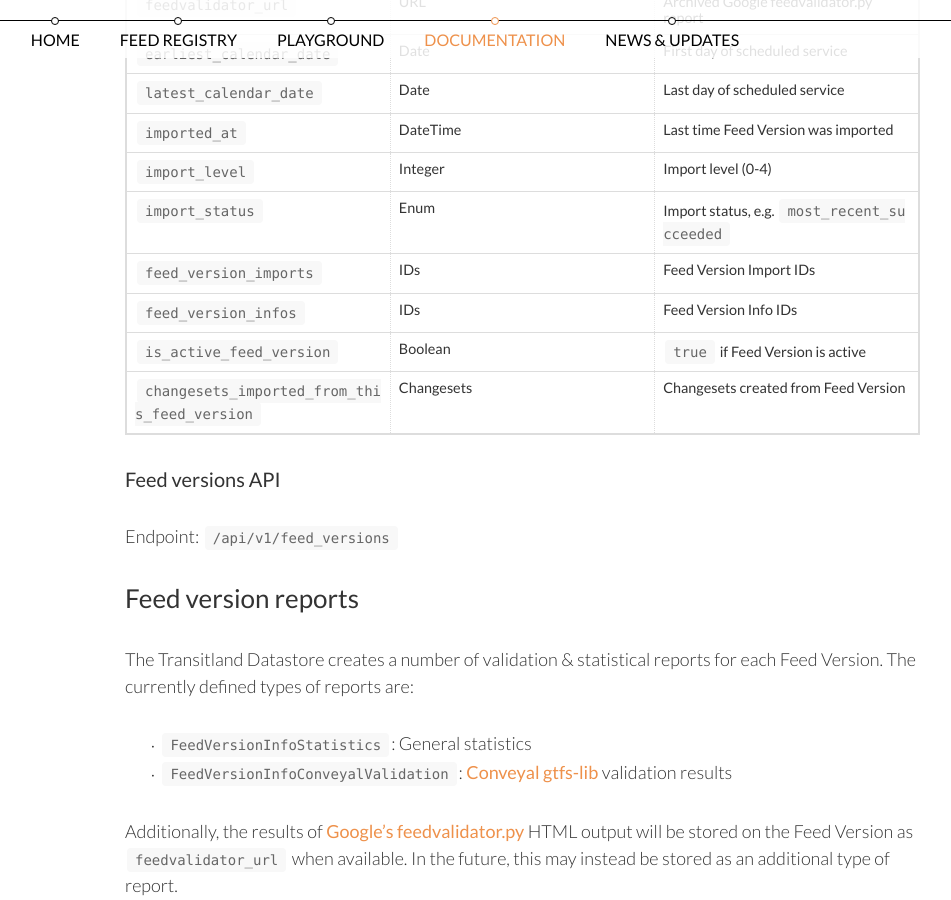
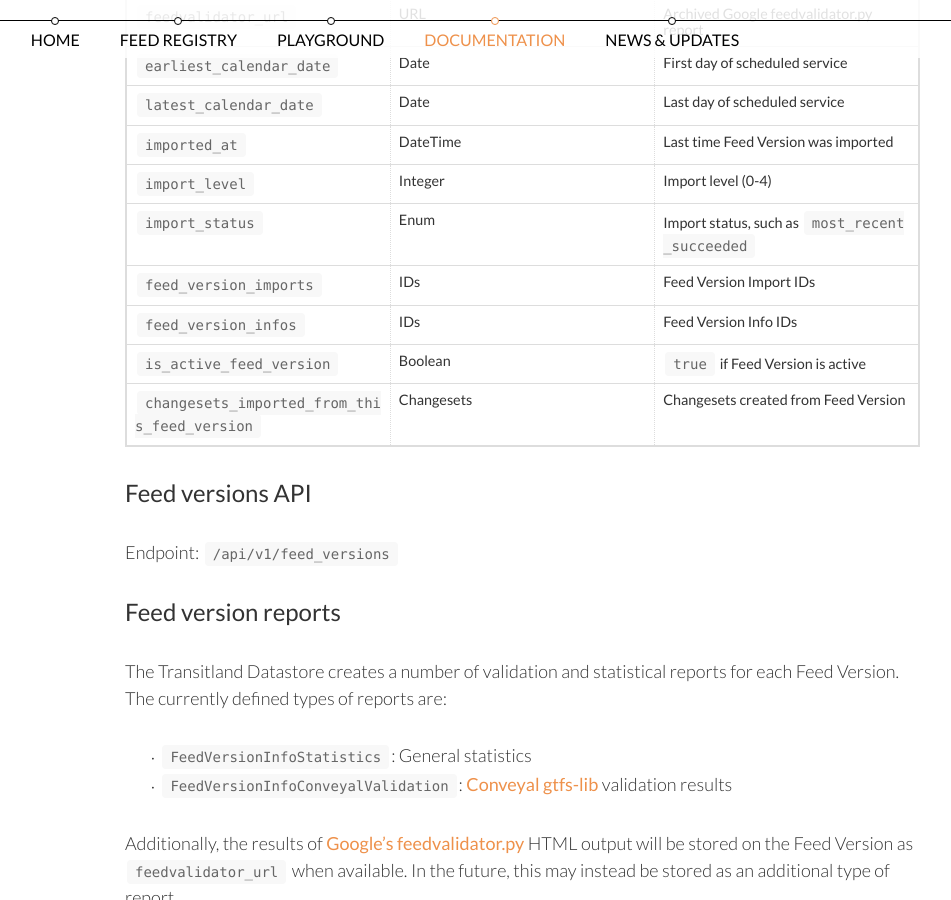
Before and after one commit to transitland/www-transit-land, a Jekyll site: the page built from documentation/datastore/feeds.md, in a window 1280 px wide and 900 px high, scrolled down 2186 px. Shown: the whole window, without its empty margins (255-1206 px from the left). Built offline with Jekyll 4.4.1, drawn with Linux system fonts in a browser that asks for light colours; nearby versions of some CDN libraries; some of the changed text lies outside the part shown.

Commit message:
fix extra comma, spell out and, reduce # in headings

```diff
--- a/documentation/datastore/feeds.md
+++ b/documentation/datastore/feeds.md
@@ -7,9 +7,9 @@ Transitland is built on publicly available GTFS data contributed by our user com
 
 ## Feeds
 
-A Feed represents a unique GTFS data source. Each Feed has a URL to a publicly accessible GTFS archive, a mapping of GTFS `agency_id` values to Transitland Operators, and the geographic extent of the Feed, the details of the Feed's license.
+A Feed represents a unique GTFS data source. Each Feed has a URL to a publicly accessible GTFS archive, a mapping of GTFS `agency_id` values to Transitland Operators, the geographic extent of the Feed, and the details of the Feed's license.
 
-#### Feed data model
+### Feed data model
 
 | Attribute             | Type         | Description                      |
 |-----------------------|--------------|----------------------------------|
@@ -31,7 +31,7 @@ A Feed represents a unique GTFS data source. Each Feed has a URL to a publicly a
 | `operators_in_feed`   | Object array | Mapping of gtfs `agency_id`s to Operators |
 | `changesets_imported_from_this_feed` | Changesets | Changesets created from Feed |
 
-#### Feeds API
+### Feeds API
 
 Endpoint: `/api/v1/feeds`
 
@@ -39,7 +39,7 @@ Endpoint: `/api/v1/feeds`
 
 Approximately once per day, the URL for each Feed is checked. When a new version of the Feed is found, a Feed Version is created. The ID for each Feed Version is the SHA1 checksum of the GTFS archive.
 
-#### Feed versions data model
+### Feed versions data model
 
 | Attribute             | Type         | Description                       |
 |-----------------------|--------------|-----------------------------------|
@@ -54,26 +54,26 @@ Approximately once per day, the URL for each Feed is checked. When a new version
 | `latest_calendar_date` | Date        | Last day of scheduled service     |
 | `imported_at`         | DateTime     | Last time Feed Version was imported    |
 | `import_level`        | Integer      | Import level (0-4)                |
-| `import_status`       | Enum         | Import status, e.g. `most_recent_succeeded` |
+| `import_status`       | Enum         | Import status, such as `most_recent_succeeded` |
 | `feed_version_imports`| IDs          | Feed Version Import IDs           |
 | `feed_version_infos`  | IDs          | Feed Version Info IDs             |
 | `is_active_feed_version` | Boolean   | `true` if Feed Version is active  |
 | `changesets_imported_from_this_feed_version` | Changesets | Changesets created from Feed Version |
 
-#### Feed versions API
+### Feed versions API
 
 Endpoint: `/api/v1/feed_versions`
 
-## Feed version reports
+### Feed version reports
 
-The Transitland Datastore creates a number of validation &amp; statistical reports for each Feed Version. The currently defined types of reports are:
+The Transitland Datastore creates a number of validation and statistical reports for each Feed Version. The currently defined types of reports are:
 
 - `FeedVersionInfoStatistics`: General statistics
 - `FeedVersionInfoConveyalValidation`: [Conveyal gtfs-lib](https://github.com/conveyal/gtfs-lib) validation results
 
 Additionally, the results of [Google's feedvalidator.py](https://github.com/google/transitfeed/wiki/FeedValidator) HTML output will be stored on the Feed Version as `feedvalidator_url` when available. In the future, this may instead be stored as an additional type of report.
 
-#### Feed version report data model
+### Feed version report data model
 
 | Attribute             | Type         | Description                       |
 |-----------------------|--------------|-----------------------------------|
@@ -83,7 +83,7 @@ Additionally, the results of [Google's feedvalidator.py](https://github.com/goog
 | `feed_onestop_id`     | Onestop ID   | Parent Feed                       |
 | `data`                | JSON         | JSON blob containing report data  |
 
-#### Feed version report API
+### Feed version report API
 
 Endpoint: `/api/v1/feed_version_infos`
 
```
